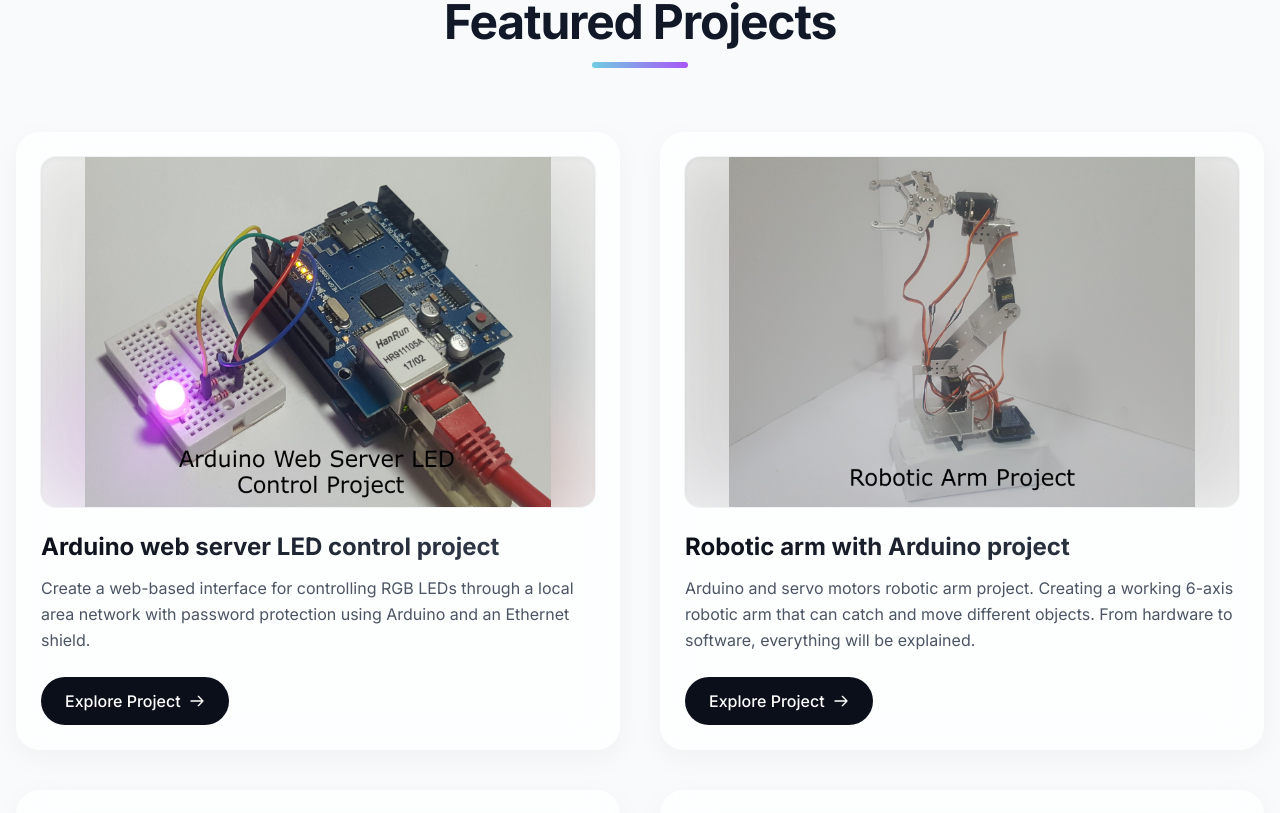
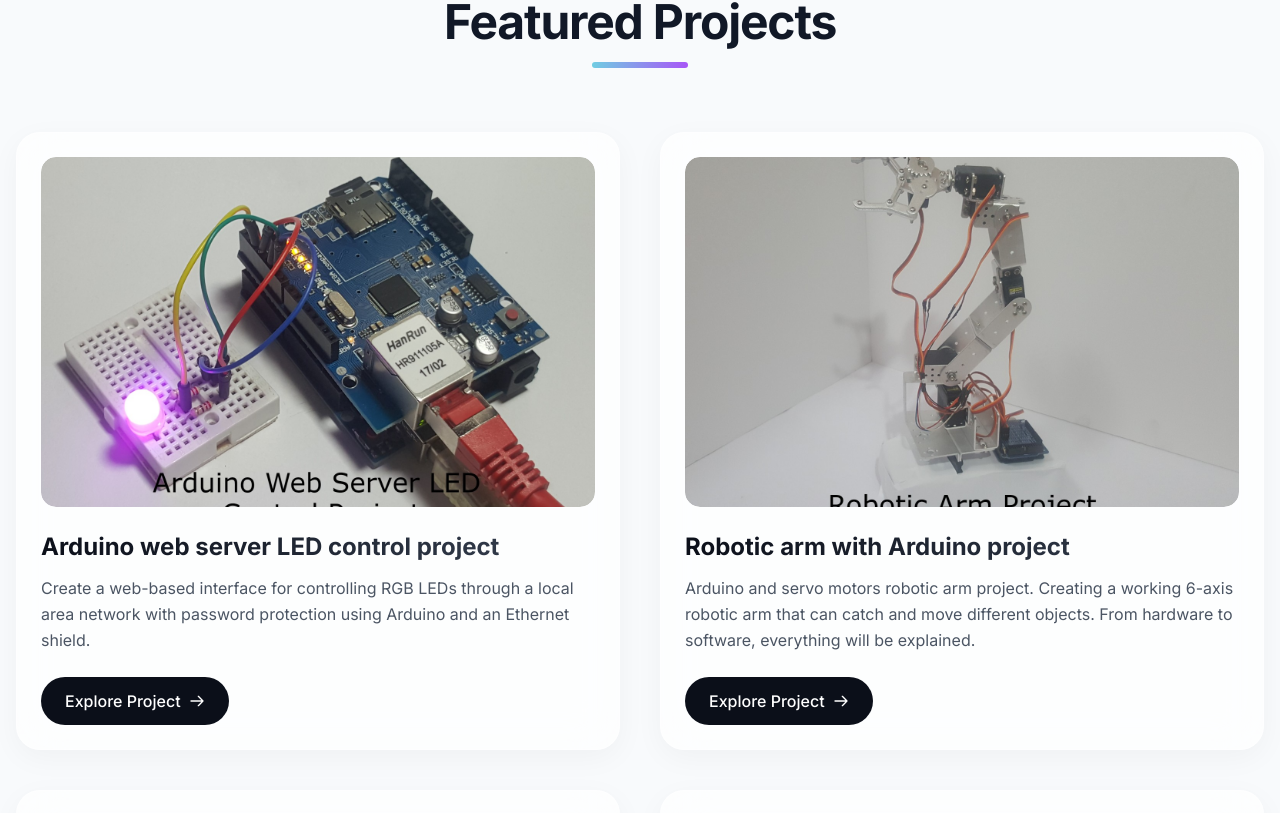
Before and after one commit to Korner-san/RoboticsAndEnergy, a Next.js app: page / in a window 1280 px wide. Shown: the part 1385-2198 px from the top of the page. Built offline with nearby package versions, Linux system fonts and the light colour scheme.

Commit message:
Restore image container cover sizing and drag-tilt visual logic

```diff
--- a/components/ProjectCard.tsx
+++ b/components/ProjectCard.tsx
@@ -24,7 +24,7 @@ const ProjectCard: React.FC<ProjectCardProps> = ({
 
       <div className="relative z-10 w-full">
         {/* TiltedCard for the project image */}
-        <div className="mb-6 rounded-[15px] w-full overflow-hidden bg-gray-50/50 ring-1 ring-gray-900/5 shadow-inner">
+        <div className="mb-6 rounded-[15px] w-full overflow-hidden">
           <TiltedCard
             imageSrc={imageSrc}
             altText={altText || title}
--- a/components/TiltedCard.tsx
+++ b/components/TiltedCard.tsx
@@ -118,17 +118,10 @@ export default function TiltedCard({
           scale
         }}
       >
-        {/* Glow backdrop - blurred and scaled copy of the image to fill empty spaces */}
-        <motion.img
-          src={imageSrc}
-          alt=""
-          className="absolute inset-0 object-cover w-full h-full rounded-[15px] blur-2xl opacity-50 scale-110 pointer-events-none"
-        />
-
         <motion.img
           src={imageSrc}
           alt={altText}
-          className="absolute inset-0 object-contain w-full h-full rounded-[15px] will-change-transform [transform:translateZ(0)] z-10"
+          className="absolute inset-0 object-cover w-full h-full rounded-[15px] will-change-transform [transform:translateZ(0)]"
         />
 
         {displayOverlayContent && overlayContent && (
```
